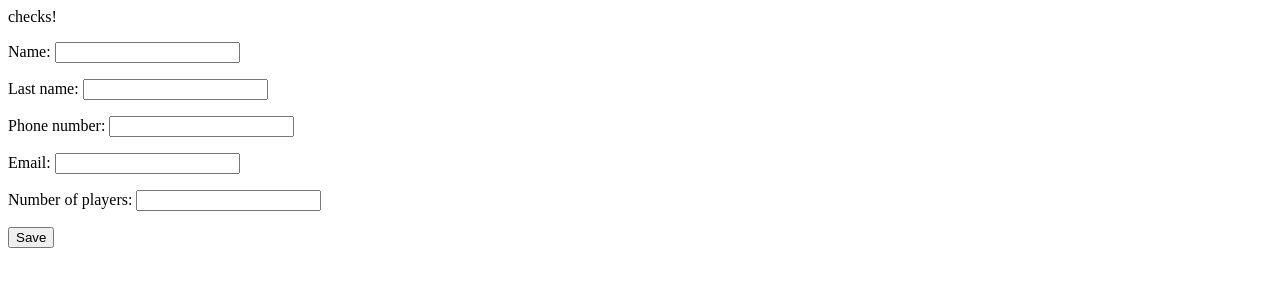
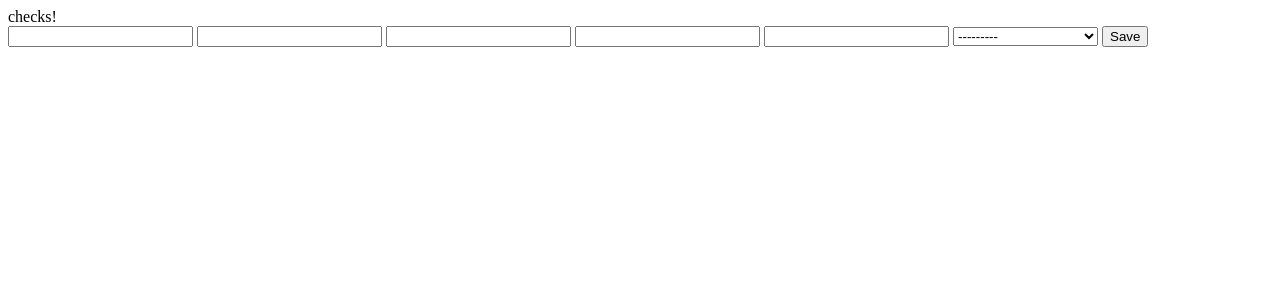
Before and after one commit to parsarmx/Escaperoom_reservation_site, a Django app: template booking/templates/booking/reserve_page.html in a window 1280 px wide. Shown: the top 300 px of the page. Run offline with Django 3.2, Linux system fonts and the light colour scheme; the template is opened without the code that fills it: values that come from a table or form of the project are taken from there, others are empty; tables that the repository leaves empty hold one stand-in row (values such as "Sample post"); parts of the project's set-up code (start-up, migrations or seed data) failed here and were passed over.

Commit message:
Reserve Page bug fixed in some way but it has some works to do!

```diff
--- a/booking/forms.py
+++ b/booking/forms.py
@@ -1,9 +1,9 @@
 from django import forms
+from .models import Player
 
 
-class RegisterForm(forms.Form):
-    name = forms.CharField()
-    last_name = forms.CharField()
-    phone_number = forms.CharField()
-    email = forms.EmailField()
-    number_of_players = forms.IntegerField()
+class RegisterForm(forms.ModelForm):
+
+    class Meta:
+        model = Player
+        fields = ('name', 'last_name', 'number_of_players', 'phone', 'email', 'game')
--- a/booking/models.py
+++ b/booking/models.py
@@ -25,7 +25,7 @@
 
     # location =
     def __str__(self):
-        return f'بازی : {self.name}'
+        return f'{self.name}'
 
 
 class Player(models.Model):
--- a/booking/templates/booking/reserve_page.html
+++ b/booking/templates/booking/reserve_page.html
@@ -7,7 +7,13 @@
 <body>
 checks!
 <form method="POST" class="post-form">{% csrf_token %}
-    {{ form.as_p }}
+    {{ form.name }}
+    {{ form.last_name }}
+    {{ form.number_of_players }}
+    {{ form.phone }}
+    {{ form.email }}
+    {{ form.game }}
+
     <button type="submit" class="save btn btn-default">Save</button>
 </form>
 </body>
--- a/booking/urls.py
+++ b/booking/urls.py
@@ -6,6 +6,6 @@
 
     path('home/', home.as_view()),
     path('reserve/<str:name>', reserve_details, name='reserve'),
-    path('reserve/<str:name>/<str:time>', ReservePage.as_view(), name='reserve_page')
+    path('reserve/<str:name>/<str:time>', ReservePage, name='reserve_page')
 ]
 static(settings.STATIC_URL, document_root=settings.STATIC_ROOT)
```
Also changed, not shown: booking/views.py (+9 -5 lines).
